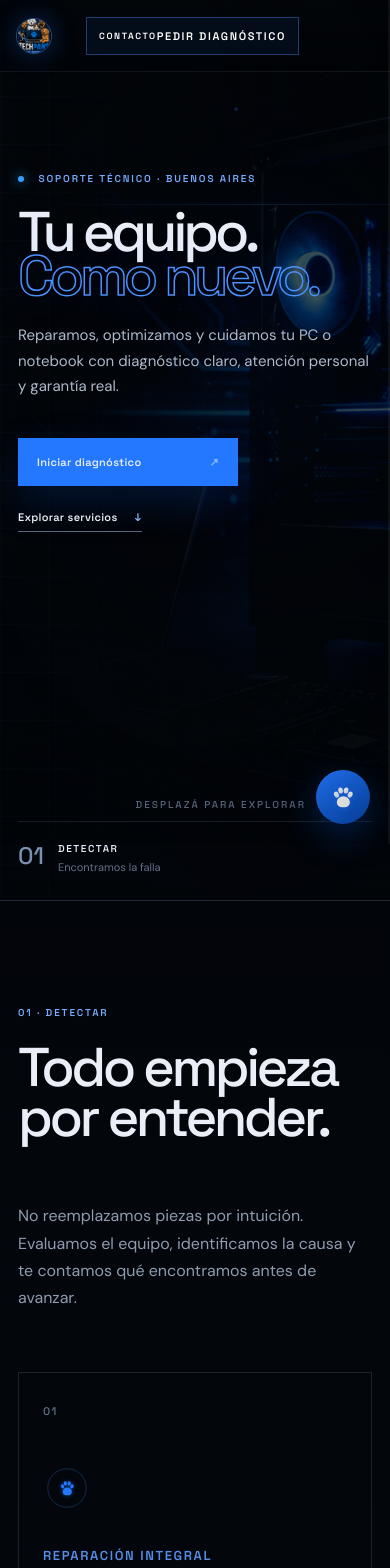
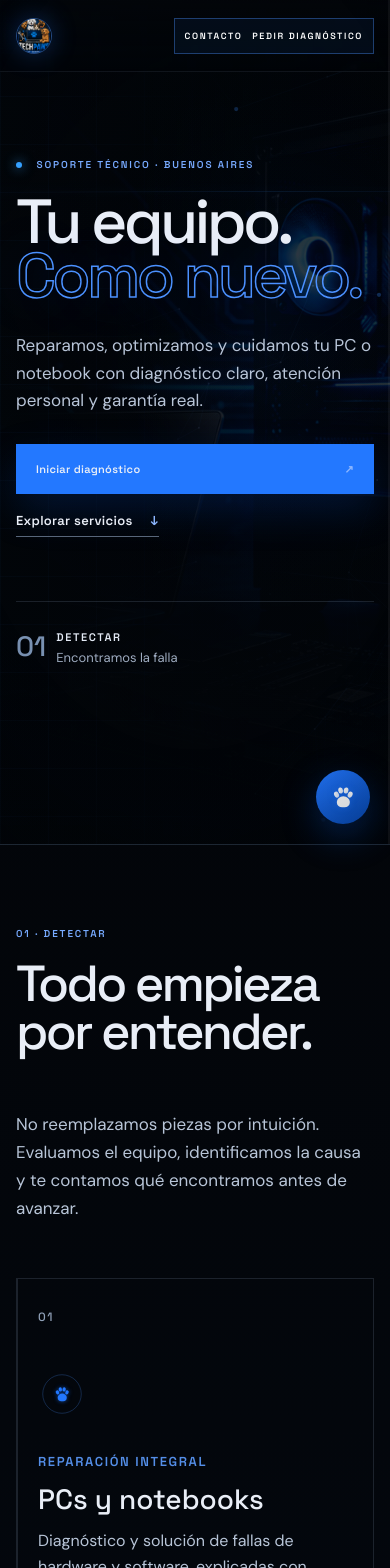
Before and after one commit to JulianBati92/TechPaws, a Next.js app: page / in a window 390 px wide. Shown: the top 1568 px of the page. Built offline with nearby package versions, Linux system fonts and the light colour scheme; no server answers.

Commit message:
Se mejora legibilidad y diseño responsive

```diff
--- a/app/cinematic-crisp.css
+++ b/app/cinematic-crisp.css
@@ -18,3 +18,68 @@
 /* Pantalla de carga con presencia real y lectura inmediata. */
 .cin-preloader{row-gap:0}.cin-pre-mark{width:112px;height:112px;margin-bottom:34px;border-width:2px;box-shadow:0 0 90px rgba(35,120,255,.34)}.cin-pre-mark .cin-paw{transform:scale(1.75)}.cin-preloader p{font-size:16px;letter-spacing:3px;margin:0 0 18px}.cin-pre-track{width:min(520px,76vw);height:3px}.cin-preloader small{font-size:11px;letter-spacing:3px;margin-top:18px}
 @media(max-width:720px){.cin-pre-mark{width:92px;height:92px;margin-bottom:28px}.cin-pre-mark .cin-paw{transform:scale(1.4)}.cin-preloader p{font-size:13px;letter-spacing:2px}.cin-pre-track{width:min(380px,78vw);height:2px}.cin-preloader small{font-size:10px;letter-spacing:2px}}
+
+/* Lectura cómoda: ningún texto informativo queda perdido en gris oscuro. */
+.cin-hero-copy>p:last-of-type,
+.cin-section-intro>p,
+.cin-services-grid small,
+.cin-method-copy>p:not(.cin-eyebrow),
+.cin-benefit-list p,
+.cin-about-copy>p:not(.cin-eyebrow),
+.cin-contact-copy>p:not(.cin-eyebrow){color:#b8c5d8}
+.cin-services-grid small{font-size:16px;line-height:1.65}
+.cin-method-copy>p:not(.cin-eyebrow),
+.cin-about-copy>p:not(.cin-eyebrow),
+.cin-contact-copy>p:not(.cin-eyebrow){font-size:17px;line-height:1.7}
+.cin-benefit-list p{font-size:16px;line-height:1.6;color:#aebcd0}
+.cin-chapter-links small{font-size:14px;color:#9eacc0}
+.cin-service-number,.cin-media-meta{font-size:12px;color:#91a2ba}
+.cin-footer>p,.cin-footer>small{font-size:11px;color:#8696ad}
+
+/* Responsive completo para tablet y celular. */
+@media(max-width:900px){
+  html,body{max-width:100%;overflow-x:hidden}
+  .cin-nav{height:72px;padding:0 16px;gap:14px}
+  .cin-nav nav{display:none}
+  .cin-brand{min-width:0}.cin-brand b{font-size:13px;letter-spacing:1.4px}.cin-brand small{font-size:8px;letter-spacing:1.2px}
+  .cin-nav-cta{margin-left:auto;padding:12px 14px;gap:10px;font-size:10px;white-space:nowrap}
+  .cin-hero{min-height:100svh;padding:72px 18px 28px}
+  .cin-hero-visual{inset:0 -44% 0 -5%;opacity:.38}
+  .cin-hero-copy{margin-top:76px;max-width:100%}
+  .cin-hero h1{font-size:clamp(54px,16vw,84px);line-height:.86;letter-spacing:-.06em;margin:24px 0 30px}
+  .cin-hero-copy>p:last-of-type{font-size:17px;line-height:1.6;max-width:34rem}
+  .cin-actions{flex-direction:column;align-items:stretch;gap:18px;margin-top:30px}
+  .cin-actions a:first-child{width:100%;min-width:0;padding:18px 20px}
+  .cin-actions a:last-child{align-self:flex-start;font-size:13px}
+  .cin-hero-bottom{margin-top:64px;padding-bottom:0}
+  .cin-hero-bottom>p{display:none}
+  .cin-chapter-links{grid-template-columns:1fr 1fr;gap:18px 12px;padding-top:20px}
+  .cin-chapter-links a{gap:10px}.cin-chapter-links b{font-size:28px}.cin-chapter-links span{font-size:11px}.cin-chapter-links small{font-size:13px;line-height:1.35}
+  .cin-chapter{width:100%;min-height:0;padding:82px 18px}
+  .cin-section-intro{grid-template-columns:1fr;gap:18px;margin-bottom:38px}
+  .cin-section-intro h2,.cin-method h2,.cin-about h2,.cin-contact h2{font-size:clamp(44px,13vw,68px);line-height:.94;letter-spacing:-.055em;margin:20px 0}
+  .cin-section-intro>p{font-size:17px;line-height:1.65}
+  .cin-services-grid{grid-template-columns:1fr;border-left:1px solid var(--cin-line)}
+  .cin-services-grid article{min-height:355px;padding:28px 24px}
+  .cin-services-grid h3{font-size:28px;max-width:none}.cin-services-grid small{font-size:16px}.cin-services-grid a{left:24px;font-size:13px}
+  .cin-method,.cin-about,.cin-contact{display:grid;grid-template-columns:minmax(0,1fr);gap:46px;align-items:start}
+  .cin-method-media{min-height:0;height:auto;aspect-ratio:1/1;order:2;width:100%;clip-path:none}
+  .cin-method-media img{position:relative;display:block;width:100%;height:100%;object-fit:contain}
+  .cin-method-copy{order:1;min-width:0}
+  .cin-benefit-list{margin-top:30px}.cin-benefit-list article{grid-template-columns:34px minmax(0,1fr);gap:12px;padding:20px 0}.cin-benefit-list h3{font-size:19px}.cin-benefit-list p{font-size:16px}
+  .cin-about-copy{min-width:0}.cin-about-media{min-height:0;height:auto;aspect-ratio:1/1;width:100%;place-items:center}.cin-about-media img{width:100%;height:100%;max-height:none;object-fit:contain}.cin-orbit{width:min(88vw,520px)}
+  .cin-values{gap:8px;margin:26px 0}.cin-values span{font-size:11px;letter-spacing:1px;padding:10px 11px}.cin-about-note{font-size:16px}
+  .cin-contact-copy{min-width:0}.cin-contact-data{margin-top:30px}.cin-contact-data>a,.cin-contact-data>div{grid-template-columns:1fr;gap:7px;padding:17px 0}.cin-contact-data span{font-size:11px}.cin-contact-data b{font-size:16px;overflow-wrap:anywhere}
+  .cin-contact .contact-form{width:100%;min-width:0;padding:28px 20px}.field-row{grid-template-columns:1fr;gap:0}.contact-form label{font-size:13px}.contact-form input,.contact-form select,.contact-form textarea{font-size:16px}.form-note{font-size:12px;line-height:1.5}
+  .cin-footer{grid-template-columns:1fr;padding:34px 20px}.cin-footer>div{flex-wrap:wrap;gap:16px 22px}.cin-footer a{font-size:14px}.cin-floating{display:grid}
+}
+
+@media(max-width:420px){
+  .cin-brand small{display:none}.cin-nav-cta{font-size:9px;padding:11px 10px}.cin-nav-cta span{display:none}
+  .cin-hero{padding-inline:16px}.cin-hero h1{font-size:clamp(50px,16vw,68px)}
+  .cin-chapter-links{grid-template-columns:1fr}.cin-chapter-links a{padding:6px 0}
+  .cin-chapter{padding:72px 16px}.cin-section-intro h2,.cin-method h2,.cin-about h2,.cin-contact h2{font-size:clamp(40px,13vw,56px)}
+  .cin-services-grid article{padding:26px 20px}.cin-services-grid a{left:20px}
+  .cin-method-media,.cin-about-media{aspect-ratio:4/5}.cin-about-label{right:0;bottom:0;max-width:90%}
+  .cin-contact .contact-form{padding:25px 16px}
+}
```
